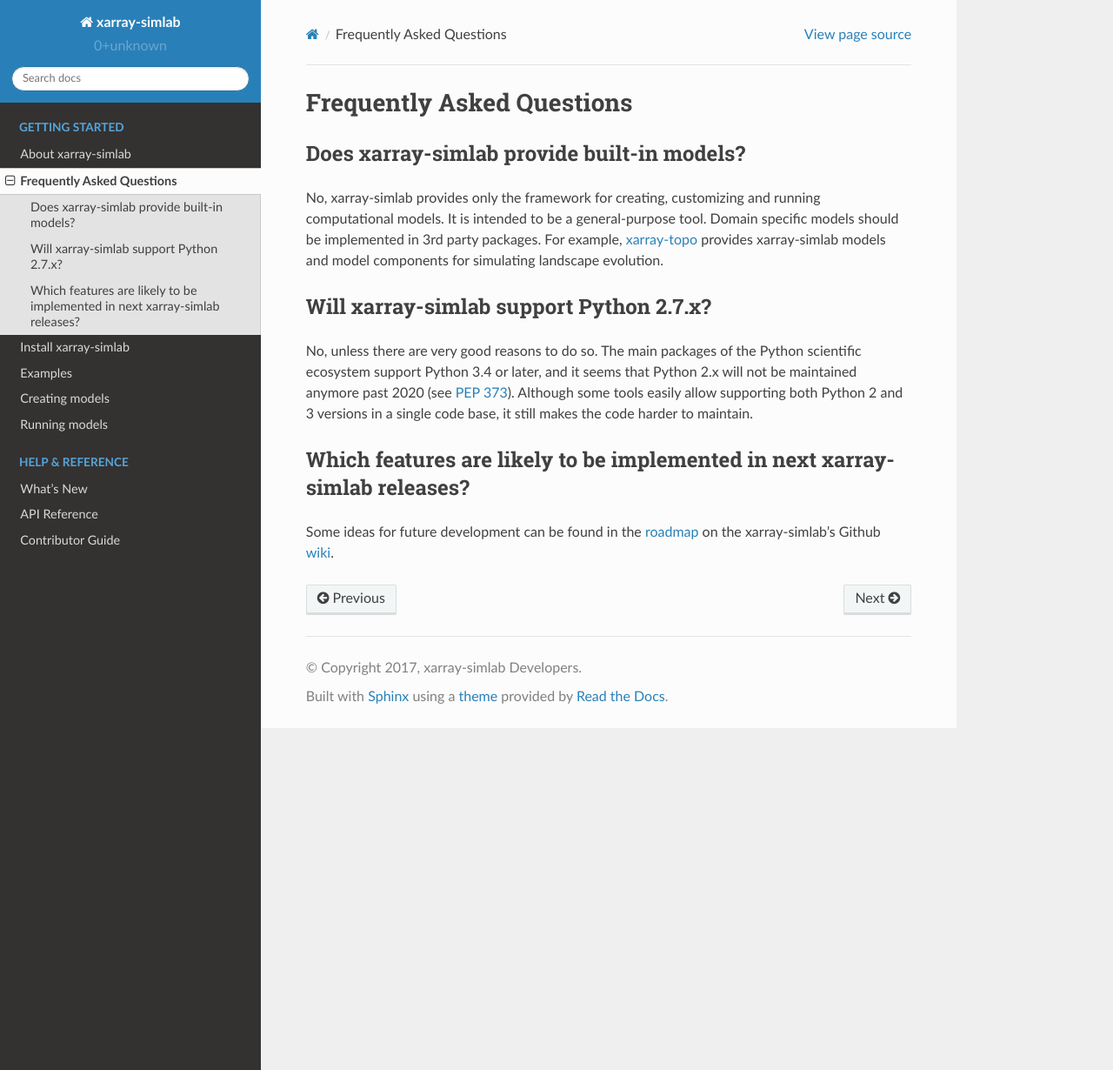
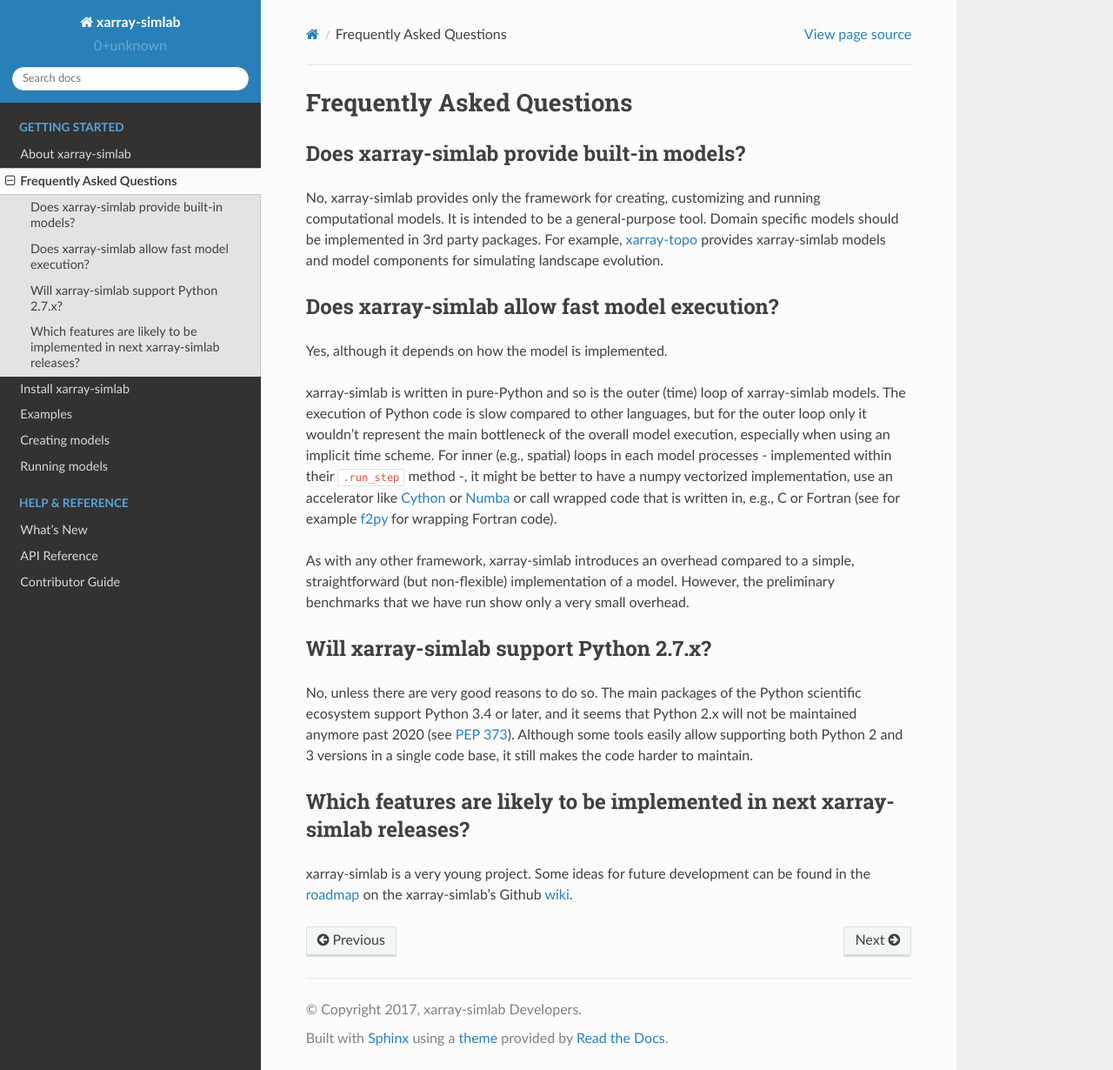
Before and after one commit to xarray-contrib/xarray-simlab, a Sphinx documentation site: the page built from doc/faq.rst, in a window 1280 px wide and 1230 px high. Shown: the whole window at 87% size. Built offline with Sphinx 7.4.7 and the Read the Docs theme 2.0.0, drawn with Linux system fonts in a browser that asks for light colours; pages that are not in the unit, such as notebooks, are missing from menus; the version number could not be read and is left out.

Commit message:
wip documentation

```diff
--- a/doc/create_model.rst
+++ b/doc/create_model.rst
@@ -3,9 +3,7 @@
 Creating models
 ===============
 
-(WIP)
-
-The framework provides a few Python base classes, e.g.,
+xarray-simlab's framework provides a few Python base classes, e.g.,
 :class:`~xrsimlab.Variable`, :class:`~xrsimlab.Process` and
 :class:`~xrsimlab.Model` that can used togheter to create fully operational
 models.
@@ -16,6 +14,7 @@ computation.
 
 Process
 -------
+
 
 
 
--- a/doc/faq.rst
+++ b/doc/faq.rst
@@ -14,6 +14,29 @@ landscape evolution.
 
 .. _`xarray-topo`: https://gitext.gfz-potsdam.de/sec55-public/xarray-topo
 
+Does xarray-simlab allow fast model execution?
+----------------------------------------------
+
+Yes, although it depends on how the model is implemented.
+
+xarray-simlab is written in pure-Python and so is the outer (time) loop of
+xarray-simlab models. The execution of Python code is slow compared to other
+languages, but for the outer loop only it wouldn't represent the main bottleneck
+of the overall model execution, especially when using an implicit time scheme.
+For inner (e.g., spatial) loops in each model processes - implemented within
+their ``.run_step`` method -, it might be better to have a numpy vectorized
+implementation, use an accelerator like Cython_ or Numba_ or call wrapped code
+that is written in, e.g., C or Fortran (see for example f2py_ for wrapping
+Fortran code).
+
+As with any other framework, xarray-simlab introduces an overhead compared to
+a simple, straightforward (but non-flexible) implementation of a model. However,
+the preliminary benchmarks that we have run show only a very small overhead.
+
+.. _Cython: http://cython.org/
+.. _Numba: http://numba.pydata.org/
+.. _f2py: https://docs.scipy.org/doc/numpy-dev/f2py/
+
 Will xarray-simlab support Python 2.7.x?
 ----------------------------------------
 
@@ -29,8 +52,8 @@ it still makes the code harder to maintain.
 Which features are likely to be implemented in next xarray-simlab releases?
 ---------------------------------------------------------------------------
 
-Some ideas for future development can be found in the roadmap_ on the
-xarray-simlab's Github wiki_.
+xarray-simlab is a very young project. Some ideas for future development can be
+found in the roadmap_ on the xarray-simlab's Github wiki_.
 
 .. _roadmap: https://github.com/benbovy/xarray-simlab/wiki/Roadmap
 .. _wiki: https://github.com/benbovy/xarray-simlab/wiki
--- a/doc/run_model.rst
+++ b/doc/run_model.rst
@@ -4,3 +4,6 @@ Running models
 ==============
 
 (TODO)
+
+For now, you can have a look at the :doc:`examples` section of this documentation to
+see how xarray-simlab models can be set-up and run.
```
Also changed, not shown: doc/about.rst (+5 -4 lines).
